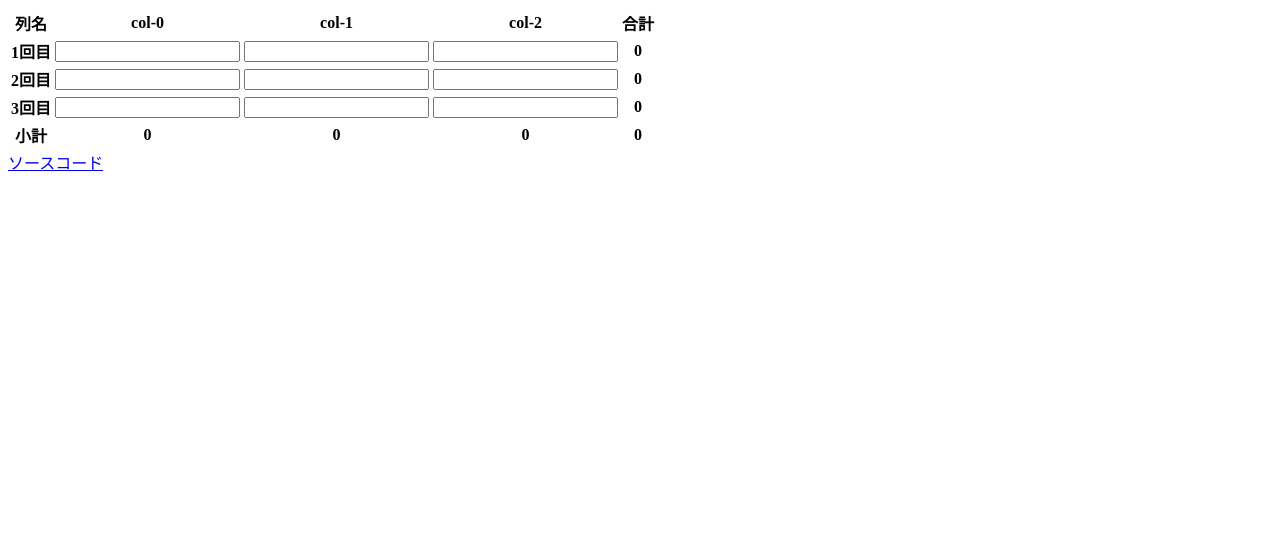
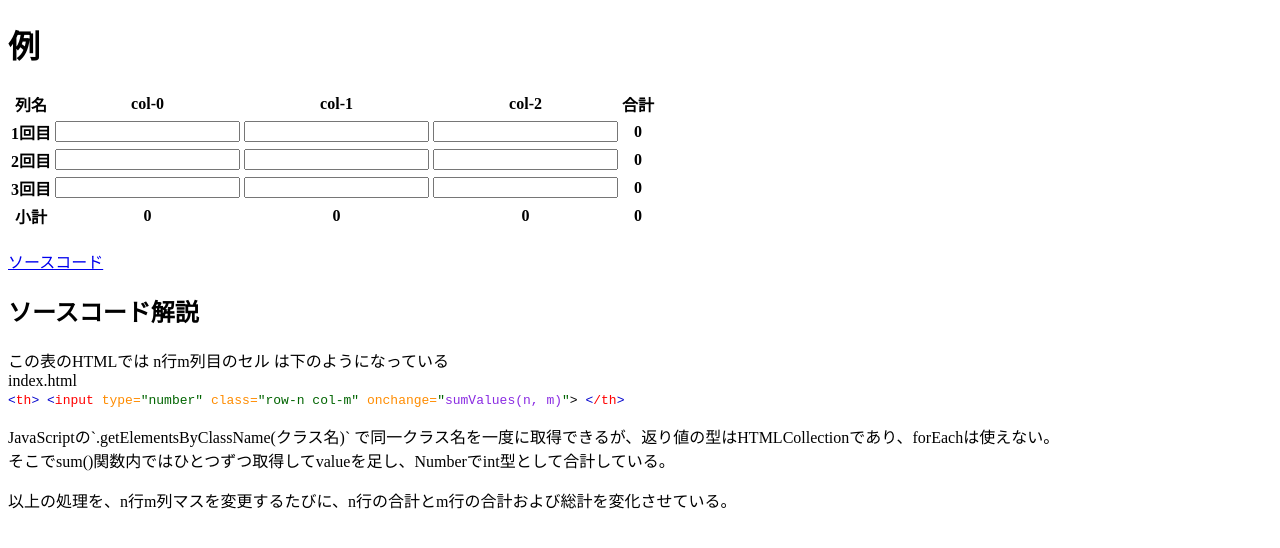
Before and after one commit to GuitarBuilderClass/excella, a plain HTML site: page index.html in a window 1280 px wide. Drawn offline with Linux system fonts and the light colour scheme.

Commit message:
add commentary of source code

```diff
--- a/index.html
+++ b/index.html
@@ -6,6 +6,7 @@
     <script src="sum_cell.js"></script>
 </head>
 <body>
+<h1>例</h1>
 <table>
     <tr>
         <th>列名</th>
@@ -43,9 +44,28 @@
         <th><div id="total">0</div></th>
     </tr>
 </table>
-
+<br/>
 <a href="https://github.com/GuitarBuilderClass/excella">ソースコード</a>
 
-
+<h2>ソースコード解説</h2>
+<p>
+    この表のHTMLでは n行m列目のセル は下のようになっている<br>
+    index.html<br>
+    <code>
+        <font color="#0000cd">&lt</font><font color="#ff0000">th</font><font color="#0000cd">&gt</font>
+        <font color="#0000cd">&lt</font><font color="#ff0000">input </font>
+            <font color="#ff8c00">type=</font><font color="#006400">"number" </font>
+            <font color="#ff8c00">class=</font><font color="#006400">"row-n col-m" </font>
+            <font color="#ff8c00">onchange=</font><font color="#006400">"</font><font color="#8a2be2">sumValues(</font><font color="#8a2be2">n, m</font><font color="#8a2be2">)</font><font color="#006400">"</font>&gt
+        <font color="#0000cd">&lt</font><font color="#ff0000">/th</font><font color="#0000cd">&gt</font>
+    </code>
+</p>
+<p>
+    JavaScriptの`.getElementsByClassName(クラス名)` で同一クラス名を一度に取得できるが、返り値の型はHTMLCollectionであり、forEachは使えない。<br>
+    そこでsum()関数内ではひとつずつ取得してvalueを足し、Numberでint型として合計している。<br>
+</p>
+<p>
+    以上の処理を、n行m列マスを変更するたびに、n行の合計とm行の合計および総計を変化させている。
+</p>
 </body>
 </html>
```
